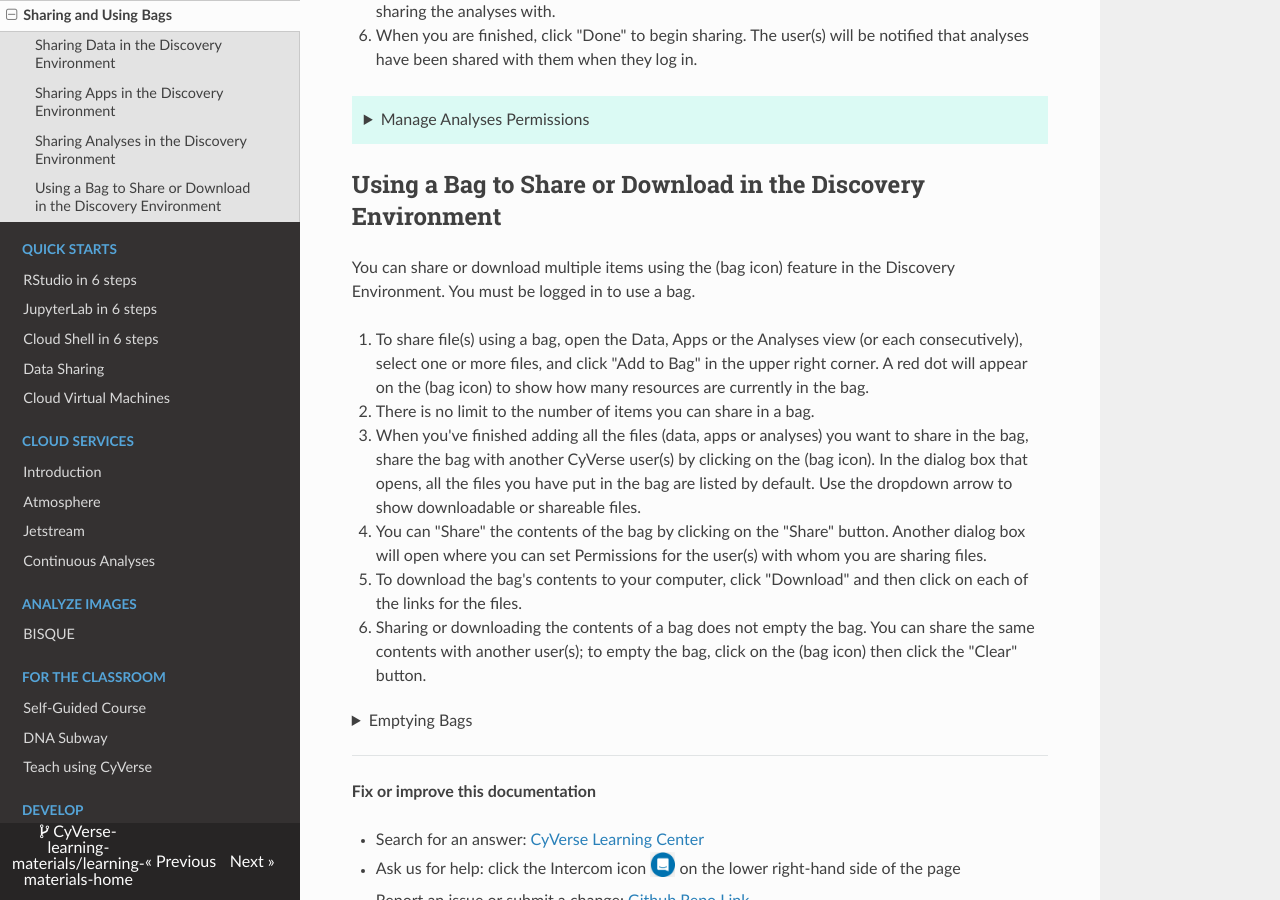
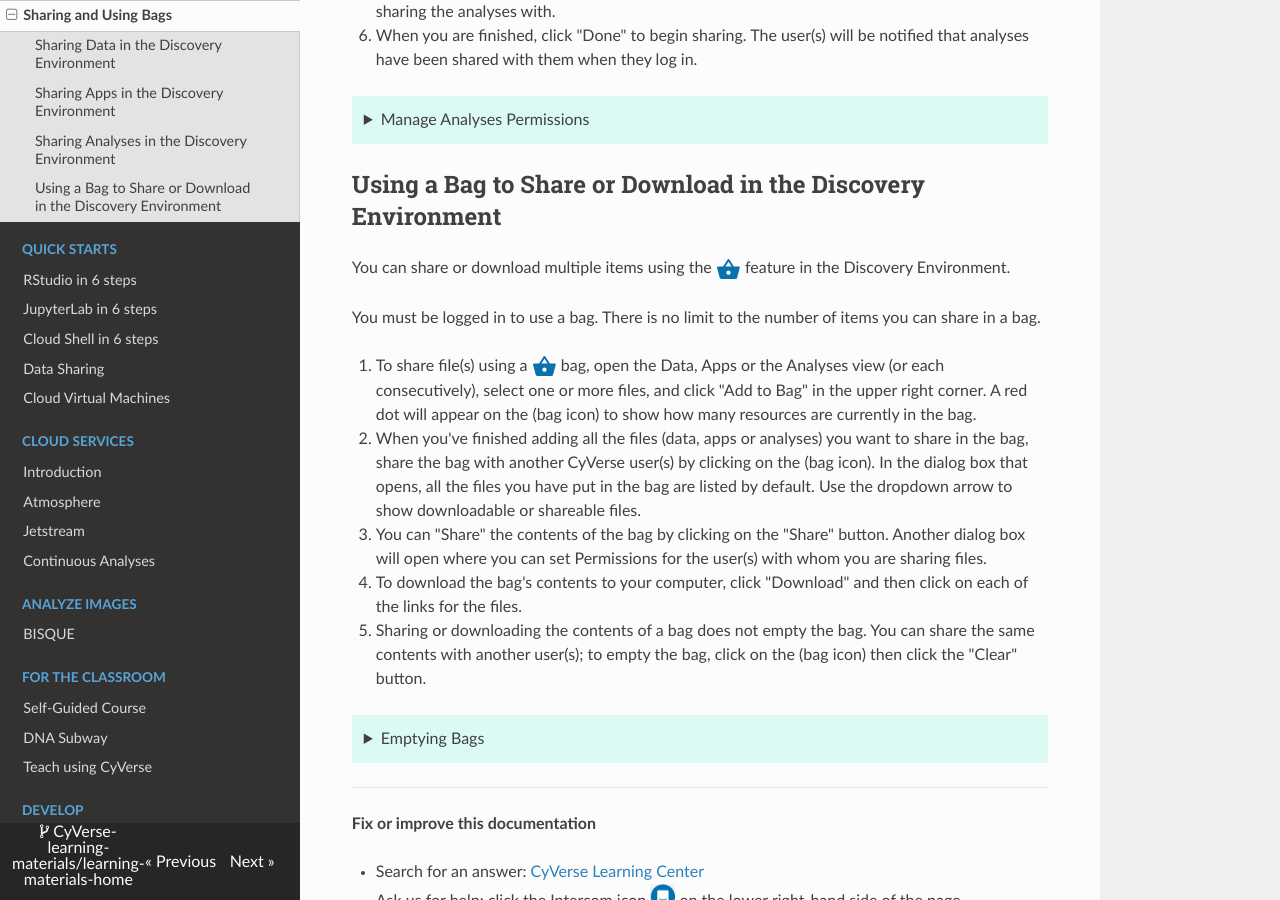
Before and after one commit to CyVerse-learning-materials/learning-materials-home, an MkDocs documentation site: the page built from docs/de/bags.md, in a window 1280 px wide and 900 px high, scrolled down 1713 px. Built offline with MkDocs 1.6.1, drawn with Linux system fonts in a browser that asks for light colours; nearby versions of some CDN libraries; a script that is not in the unit is left out; some of the changed lines change nothing that is shown.

Commit message:
Update bags.md

```diff
--- a/docs/de/bags.md
+++ b/docs/de/bags.md
@@ -95,25 +95,25 @@
 
 ## Using a Bag to Share or Download in the Discovery Environment
 
-You can share or download multiple items using the (bag icon) feature in the Discovery Environment. You must be logged in to use a bag.
+You can share or download multiple items using the ![bag]{width="25"} feature in the Discovery Environment.
 
-1.  To share file(s) using a bag, open the Data, Apps or the Analyses view (or each consecutively), select one or more files, and click "Add to Bag" in the upper right corner. A red dot will appear on the (bag icon) to show how many resources are currently in the bag.
+You must be logged in to use a bag. There is no limit to the number of items you can share in a bag.
 
-2.  There is no limit to the number of items you can share in a bag.
+1.  To share file(s) using a ![bag]{width="25"} bag, open the Data, Apps or the Analyses view (or each consecutively), select one or more files, and click "Add to Bag" in the upper right corner. A red dot will appear on the (bag icon) to show how many resources are currently in the bag.
 
-3.  When you've finished adding all the files (data, apps or analyses) you want to share in the bag, share the bag with another CyVerse
+2.  When you've finished adding all the files (data, apps or analyses) you want to share in the bag, share the bag with another CyVerse
     user(s) by clicking on the (bag icon). In the dialog box that opens, all the files you have put in the bag are listed by default. Use the
     dropdown arrow to show downloadable or shareable files.
 
-4.  You can "Share" the contents of the bag by clicking on the "Share" button. Another dialog box will open where you can set Permissions
+3.  You can "Share" the contents of the bag by clicking on the "Share" button. Another dialog box will open where you can set Permissions
     for the user(s) with whom you are sharing files.
 
-5.  To download the bag's contents to your computer, click "Download" and then click on each of the links for the files.
+4.  To download the bag's contents to your computer, click "Download" and then click on each of the links for the files.
 
-6.  Sharing or downloading the contents of a bag does not empty the bag. You can share the same contents with another user(s); to empty the
+5.  Sharing or downloading the contents of a bag does not empty the bag. You can share the same contents with another user(s); to empty the
     bag, click on the (bag icon) then click the "Clear" button.
 
-??? "Emptying Bags"
+??? tip "Emptying Bags"
 
     There is no prompt or warning once you click "Clear", so the bag will be emptied immediately.
 
```
